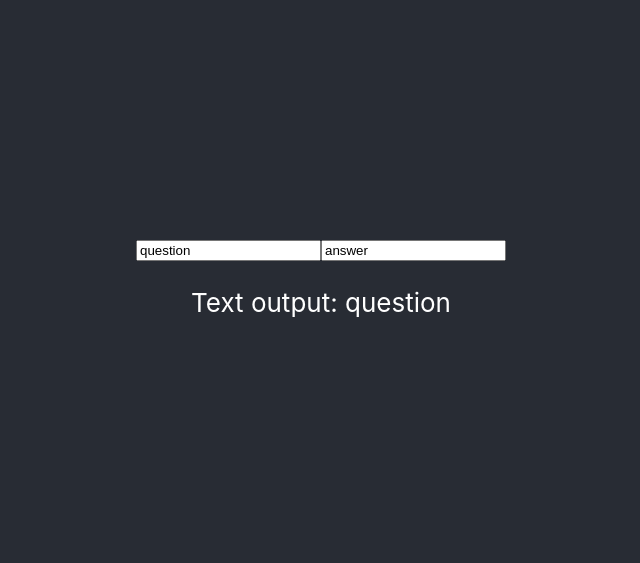
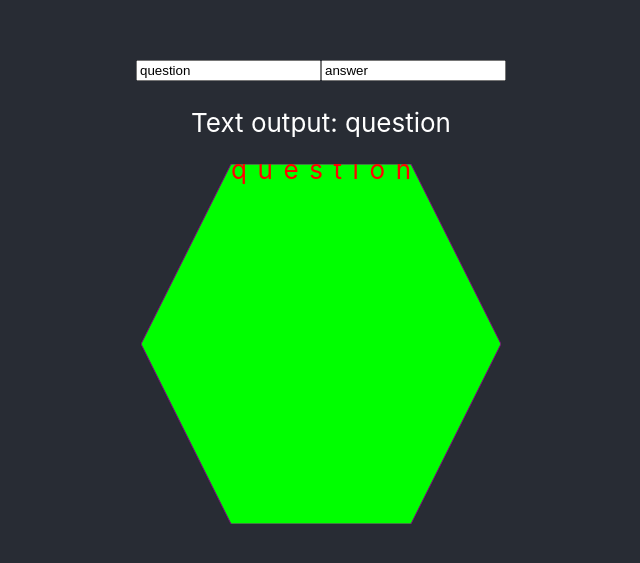
Before and after one commit to PeterGrahamJersey/tarsia-generator, a React (Create React App) app: page / in a window 1280 px wide. Shown: the part 113-676 px from the top of the page, without its empty margins (319-959 px from the left). Built offline with nearby package versions, Linux system fonts and the light colour scheme.

Commit message:
text on a diagram

```diff
--- a/src/App.js
+++ b/src/App.js
@@ -24,6 +24,10 @@ class App extends React.Component {
   }
 
   render() {
+    //const hex_r = 1;
+    //const hex_s = 1;
+    //const hex_h = Math.sqrt(Math.hex_s^2 - hex_r^2);
+
     return (
       <div className="App">
         <header className="App-header">
@@ -43,6 +47,16 @@ class App extends React.Component {
             </label>
           </form>
           <p>Text output: {this.state.Q1}</p>
+          <svg height="360" width="360">
+            <polygon
+              points="90,0 270,0 360,180 270,360 90,360 0,180"
+              style={{
+                fill:"lime",
+                stroke:"purple",
+                strokeWidth:1}}
+            />
+            <text x="90" y="15" fill="red" textLength="180">{this.state.Q1}</text>
+          </svg>
         </header>
     </div>
     );
```
Also changed, not shown: src/hexagon-geometrical-shape-outline.svg (added).
